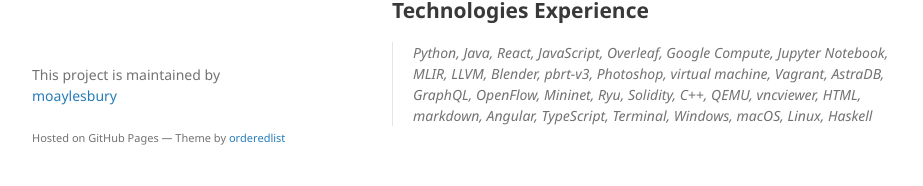
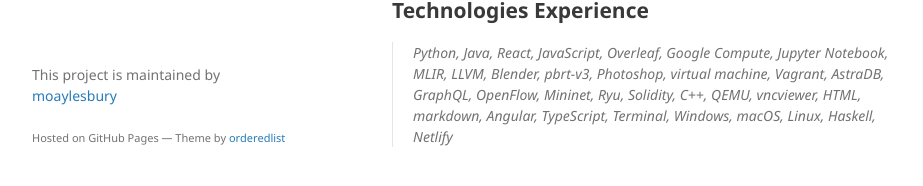
Before and after one commit to moaylesbury/michaelaylesbury.github.io, a Jekyll site: the page built from index.md, in a window 1280 px wide and 939 px high. Shown: the part 722-908 px from the top of the window, without its empty margins (178-1101 px from the left). Built offline with Jekyll 4.4.1, drawn with Linux system fonts in a browser that asks for light colours.

Commit message:
Update index.md

```diff
--- a/index.md
+++ b/index.md
@@ -33,4 +33,4 @@ others non-judgementally, with respect, empathy and compassion.
 
 ## Technologies Experience
 
-> Python, Java, React, JavaScript, Overleaf, Google Compute, Jupyter Notebook, MLIR, LLVM, Blender, pbrt-v3, Photoshop, virtual machine, Vagrant, AstraDB, GraphQL, OpenFlow, Mininet, Ryu, Solidity, C++, QEMU, vncviewer, HTML, markdown, Angular, TypeScript, Terminal, Windows, macOS, Linux, Haskell
+> Python, Java, React, JavaScript, Overleaf, Google Compute, Jupyter Notebook, MLIR, LLVM, Blender, pbrt-v3, Photoshop, virtual machine, Vagrant, AstraDB, GraphQL, OpenFlow, Mininet, Ryu, Solidity, C++, QEMU, vncviewer, HTML, markdown, Angular, TypeScript, Terminal, Windows, macOS, Linux, Haskell, Netlify
```
